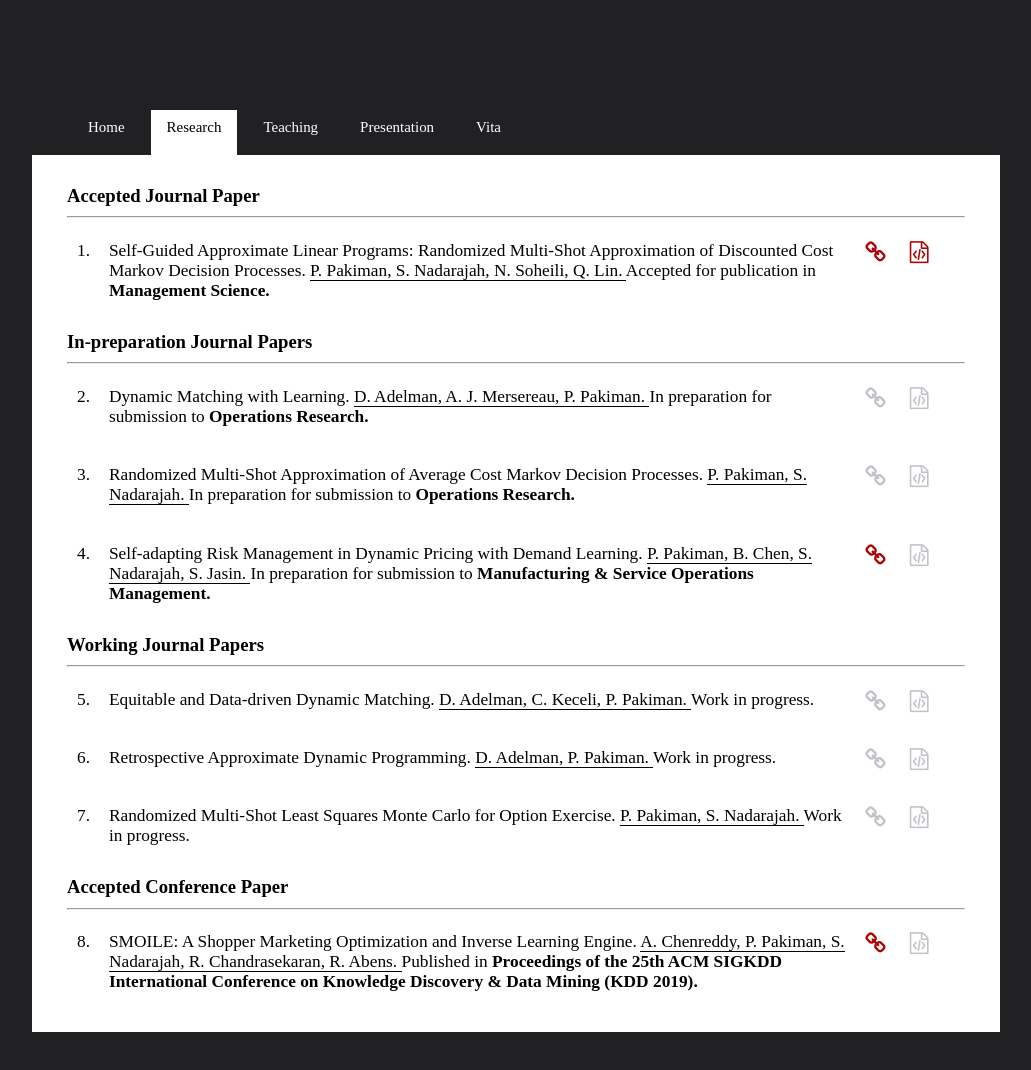
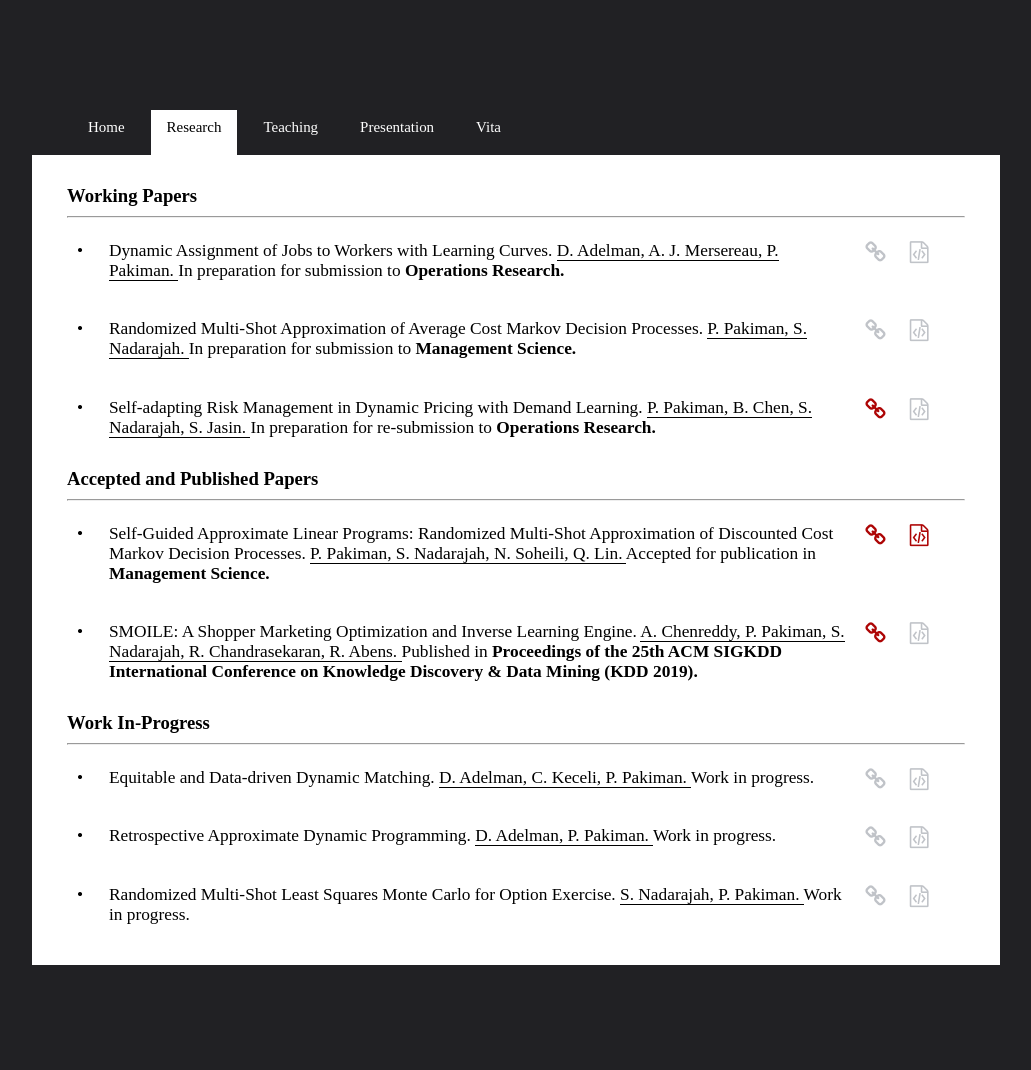
Before and after one commit to parshanpakiman/parshanpakiman.github.io, a plain HTML site: page research.html in a window 1280 px wide. Shown: the whole page, without its empty margins (124-1155 px from the left). After the commit the page ends 1005 px from the top, so only its background shows below. Drawn offline with Linux system fonts and the light colour scheme.

Commit message:
Updated CV

```diff
--- a/research.html
+++ b/research.html
@@ -42,16 +42,109 @@
     </div>
 
 
+
+
     <div id="site_content">
 
+
+
+
       <div class="container">
-        <div id="customized_title">     Accepted Journal Paper <hr> </div>
+        <div id="customized_title">    Working Papers <hr> </div>
       </div>
 
 
       <div class="container">
         <div id="paperInfo">
-            <div id="number"> <div class="container"> 1.  </div></div>
+            <div id="number"> <div class="container"> <span>&#8226;</span> </div></div>
+            <div id="paperTitle">
+                <span class="title-paper-text-format">
+                    Dynamic Assignment of Jobs to Workers with Learning Curves.
+                </span>
+                <span class="author-text-format">
+                D. Adelman, A. J. Mersereau, P. Pakiman.
+                </span>
+                 In preparation for submission to
+                <span class="journal-text-format">
+                    Operations Research.
+                </span>
+                <br></br>
+            </div>
+            <div class="relatedLinks">
+            <div id="links">
+                 <i id=inactiveLink class="fa">&#xf0c1;</i>
+                 <i id=inactiveLink class="fa">&#xf1c9;</i>
+            </div>
+            </div>
+        </div>
+      </div>
+
+
+      <div class="container">
+        <div id="paperInfo">
+            <div id="number"> <div class="container"> <span>&#8226;</span>  </div></div>
+            <div id="paperTitle">
+                <span class="title-paper-text-format">
+                    Randomized Multi-Shot Approximation of Average Cost Markov Decision Processes.
+                </span>
+                <span class="author-text-format">
+                P. Pakiman, S. Nadarajah.
+                </span>
+                In preparation for submission to
+                <span class="journal-text-format">
+                    Management Science.
+                </span>
+                <br></br>
+            </div>
+            <div class="relatedLinks">
+            <div id="links">
+                 <i id=inactiveLink class="fa">&#xf0c1;</i>
+                 <i id=inactiveLink class="fa">&#xf1c9;</i>
+            </div>
+            </div>
+        </div>
+      </div>
+
+
+      <div class="container">
+        <div id="paperInfo">
+            <div id="number"> <div class="container"> <span>&#8226;</span>  </div></div>
+            <div id="paperTitle">
+                <span class="title-paper-text-format">
+                    Self-adapting Risk Management in Dynamic Pricing with Demand Learning.
+                </span>
+                <span class="author-text-format">
+                P. Pakiman, B. Chen, S. Nadarajah, S. Jasin.
+                </span>
+                In preparation for re-submission to
+                <span class="journal-text-format">
+                    Operations Research.
+                </span>
+                <br></br>
+            </div>
+            <div class="relatedLinks">
+            <div id="links">
+              <a href="http://arxiv.org/abs/2011.10690"
+                    target="_blank"> <i id=activeLink  class="fa">&#xf0c1;</i> </a>
+                 <i id=inactiveLink class="fa">&#xf1c9;</i>
+            </div>
+            </div>
+        </div>
+      </div>
+
+
+
+
+
+
+      <div class="container">
+        <div id="customized_title">     Accepted and Published Papers <hr> </div>
+      </div>
+
+
+      <div class="container">
+        <div id="paperInfo">
+            <div id="number"> <div class="container"> <span>&#8226;</span>  </div></div>
             <div id="paperTitle">
                 <span class="title-paper-text-format">
                     Self-Guided Approximate Linear Programs: Randomized Multi-Shot
@@ -77,83 +170,25 @@
         </div>
       </div>
 
-
-      <div class="container">
-        <div id="customized_title">    In-preparation Journal Papers <hr> </div>
-      </div>
-
-
       <div class="container">
         <div id="paperInfo">
-            <div id="number"> <div class="container"> 2.  </div></div>
+            <div id="number"> <div class="container"> <span>&#8226;</span>  </div></div>
             <div id="paperTitle">
                 <span class="title-paper-text-format">
-                    Dynamic Matching with Learning.
+                    SMOILE: A Shopper Marketing Optimization and Inverse Learning Engine.
                 </span>
                 <span class="author-text-format">
-                D. Adelman, A. J. Mersereau, P. Pakiman.
+                A. Chenreddy, P. Pakiman, S. Nadarajah, R. Chandrasekaran, R. Abens.
                 </span>
-                 In preparation for submission to
+                Published in
                 <span class="journal-text-format">
-                    Operations Research.
+                    Proceedings of the 25th ACM SIGKDD International Conference on Knowledge Discovery & Data Mining (KDD 2019).
                 </span>
                 <br></br>
             </div>
             <div class="relatedLinks">
             <div id="links">
-                 <i id=inactiveLink class="fa">&#xf0c1;</i>
-                 <i id=inactiveLink class="fa">&#xf1c9;</i>
-            </div>
-            </div>
-        </div>
-      </div>
-
-
-      <div class="container">
-        <div id="paperInfo">
-            <div id="number"> <div class="container"> 3.  </div></div>
-            <div id="paperTitle">
-                <span class="title-paper-text-format">
-                    Randomized Multi-Shot Approximation of Average Cost Markov Decision Processes.
-                </span>
-                <span class="author-text-format">
-                P. Pakiman, S. Nadarajah.
-                </span>
-                In preparation for submission to
-                <span class="journal-text-format">
-                    Operations Research.
-                </span>
-                <br></br>
-            </div>
-            <div class="relatedLinks">
-            <div id="links">
-                 <i id=inactiveLink class="fa">&#xf0c1;</i>
-                 <i id=inactiveLink class="fa">&#xf1c9;</i>
-            </div>
-            </div>
-        </div>
-      </div>
-
-
-      <div class="container">
-        <div id="paperInfo">
-            <div id="number"> <div class="container"> 4.  </div></div>
-            <div id="paperTitle">
-                <span class="title-paper-text-format">
-                    Self-adapting Risk Management in Dynamic Pricing with Demand Learning.
-                </span>
-                <span class="author-text-format">
-                P. Pakiman, B. Chen, S. Nadarajah, S. Jasin.
-                </span>
-                In preparation for submission to
-                <span class="journal-text-format">
-                    Manufacturing & Service Operations Management.
-                </span>
-                <br></br>
-            </div>
-            <div class="relatedLinks">
-            <div id="links">
-              <a href="http://arxiv.org/abs/2011.10690"
+              <a href="https://dl.acm.org/doi/10.1145/3292500.3330788"
                     target="_blank"> <i id=activeLink  class="fa">&#xf0c1;</i> </a>
                  <i id=inactiveLink class="fa">&#xf1c9;</i>
             </div>
@@ -164,14 +199,15 @@
 
 
 
+
       <div class="container">
-        <div id="customized_title">     Working Journal Papers <hr> </div>
+        <div id="customized_title">     Work In-Progress <hr> </div>
       </div>
 
 
       <div class="container">
         <div id="paperInfo">
-            <div id="number"> <div class="container"> 5.  </div></div>
+            <div id="number"> <div class="container"> <span>&#8226;</span>  </div></div>
             <div id="paperTitle">
                 <span class="title-paper-text-format">
                     Equitable and Data-driven Dynamic Matching.
@@ -197,7 +233,7 @@
 
       <div class="container">
         <div id="paperInfo">
-            <div id="number"> <div class="container"> 6.  </div></div>
+            <div id="number"> <div class="container"> <span>&#8226;</span>  </div></div>
             <div id="paperTitle">
                 <span class="title-paper-text-format">
                     Retrospective Approximate Dynamic Programming.
@@ -222,13 +258,13 @@
 
       <div class="container">
         <div id="paperInfo">
-            <div id="number"> <div class="container"> 7.  </div></div>
+            <div id="number"> <div class="container"> <span>&#8226;</span>  </div></div>
             <div id="paperTitle">
                 <span class="title-paper-text-format">
                     Randomized Multi-Shot Least Squares Monte Carlo for Option Exercise.
                 </span>
                 <span class="author-text-format">
-                    P. Pakiman, S. Nadarajah.
+                    S. Nadarajah, P. Pakiman.
                 </span>
                 Work in progress.
                 <!-- <span class="journal-text-format">
@@ -249,36 +285,9 @@
 
 
 
-      <div class="container">
-        <div id="customized_title">     Accepted Conference Paper <hr></div>
-      </div>
 
 
-      <div class="container">
-        <div id="paperInfo">
-            <div id="number"> <div class="container"> 8.  </div></div>
-            <div id="paperTitle">
-                <span class="title-paper-text-format">
-                    SMOILE: A Shopper Marketing Optimization and Inverse Learning Engine.
-                </span>
-                <span class="author-text-format">
-                A. Chenreddy, P. Pakiman, S. Nadarajah, R. Chandrasekaran, R. Abens.
-                </span>
-                Published in
-                <span class="journal-text-format">
-                    Proceedings of the 25th ACM SIGKDD International Conference on Knowledge Discovery & Data Mining (KDD 2019).
-                </span>
-                <br></br>
-            </div>
-            <div class="relatedLinks">
-            <div id="links">
-              <a href="https://dl.acm.org/doi/10.1145/3292500.3330788"
-                    target="_blank"> <i id=activeLink  class="fa">&#xf0c1;</i> </a>
-                 <i id=inactiveLink class="fa">&#xf1c9;</i>
-            </div>
-            </div>
-        </div>
-      </div>
+
 
 
     </div>
```
Also changed, not shown: index.html (+24 -20 lines), 1 other file.
